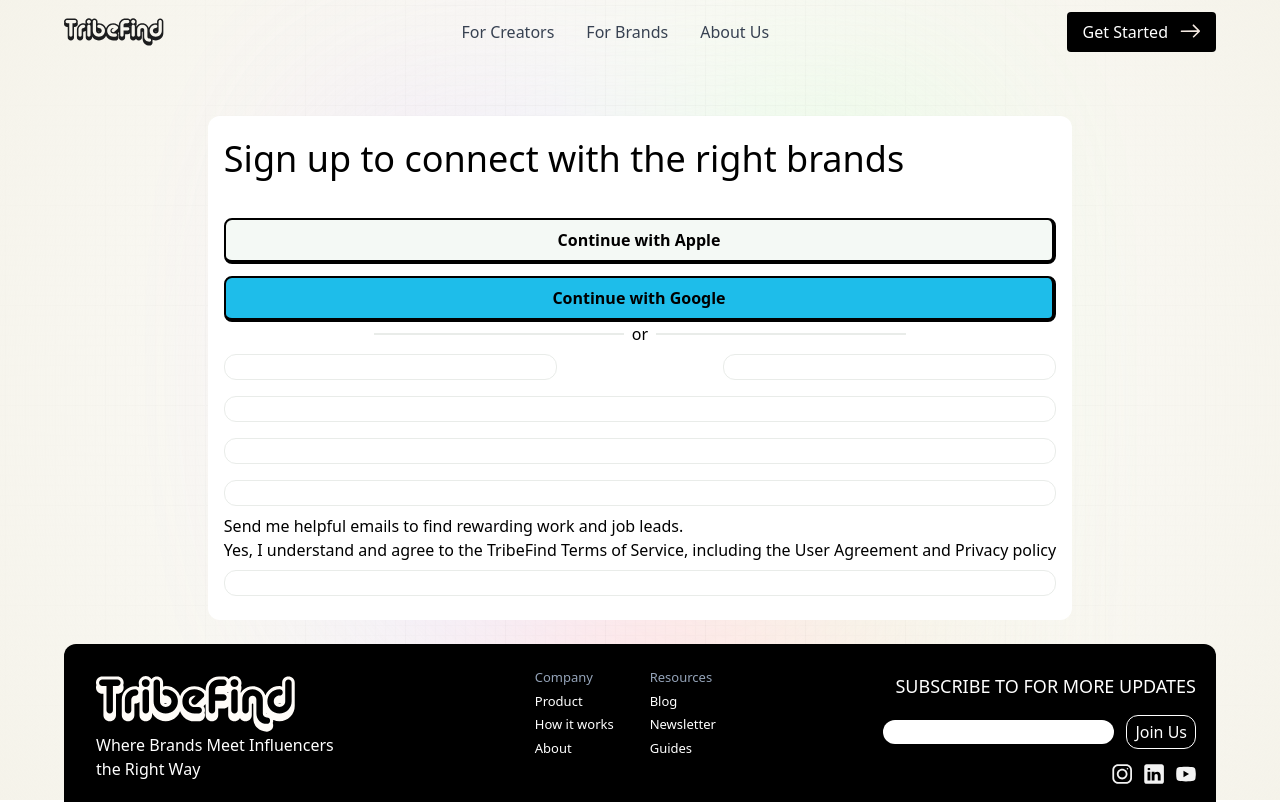
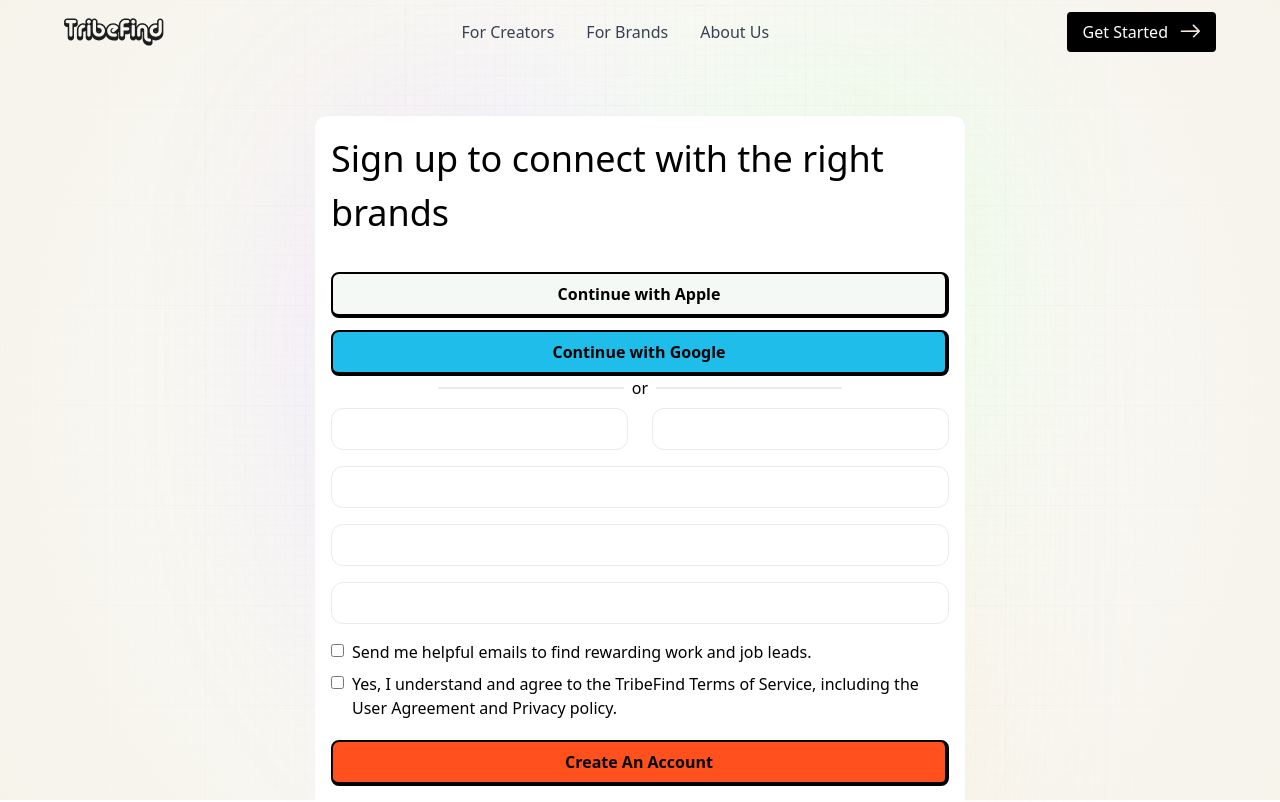
Before and after one commit to temple-19/tribefind_v1, a Next.js app: page /get-started in a window 1280 px wide. Shown: the top 802 px of the page. Built offline with nearby package versions, Linux system fonts and the light colour scheme; no server answers.

Commit message:
signin 2

```diff
--- a/app/get-started/page.jsx
+++ b/app/get-started/page.jsx
@@ -1,8 +1,16 @@
-import React from "react";
+"use client";
+import React, { useEffect, useState } from "react";
 
 const page = () => {
+  const [checkboxOneChecked, setCheckboxOneChecked] = useState(false);
+  const [checkboxTwoChecked, setCheckboxTwoChecked] = useState(false);
+
+  const handleCheckboxChange = (event, setState) => {
+    setState(event.target.checked);
+  };
+
   return (
-    <div className="bg-white rounded-xl p-4 mx-auto w-60% ">
+    <div className="bg-white rounded-xl p-4 mx-auto max-w-[650px] ">
       <h2 className="text-[36px] mb-5">
         Sign up to connect with the right brands
       </h2>
@@ -21,18 +29,40 @@ const page = () => {
       </div>
       <div className="">
         <div className="space-x-6 flex justify-between">
-          <input className=" border w-[40%] my-2 rounded-xl border-[#E9ECE9]" />
-          <input className=" border w-[40%] my-2 rounded-xl border-[#E9ECE9]" />
+          <input className=" border w-[50%] my-2 rounded-xl p-2 border-[#E9ECE9]" />
+          <input className=" border w-[50%] my-2 rounded-xl p-2 border-[#E9ECE9]" />
         </div>
-        <input className=" w-full border  my-2 rounded-xl border-[#E9ECE9] " />
-        <input className=" w-full border  my-2 rounded-xl border-[#E9ECE9] " />
-        <input className=" w-full border  my-2 rounded-xl border-[#E9ECE9] " />
-        <p>Send me helpful emails to find rewarding work and job leads.</p>
-        <p>
-          Yes, I understand and agree to the TribeFind Terms of Service,
-          including the User Agreement and Privacy policy
-        </p>
-        <input className=" w-full border   my-2 rounded-xl border-[#E9ECE9]" />
+        <input className=" w-full border  my-2 rounded-xl p-2 border-[#E9ECE9] " />
+        <input className=" w-full border  my-2 rounded-xl p-2 border-[#E9ECE9] " />
+        <input className=" w-full border  my-2 rounded-xl p-2 border-[#E9ECE9] " />
+        {/* Checkbox 1 */}
+        <div className="flex items-start my-2">
+          <input
+            type="checkbox"
+            className="mt-1 mr-2"
+            onChange={(e) => handleCheckboxChange(e, setCheckboxOneChecked)}
+          />
+          <p>Send me helpful emails to find rewarding work and job leads.</p>
+        </div>
+
+        {/* Checkbox 2 */}
+        <div className="flex items-start my-2">
+          <input
+            type="checkbox"
+            className="mt-1 mr-2"
+            onChange={(e) => handleCheckboxChange(e, setCheckboxTwoChecked)}
+          />
+          <p>
+            Yes, I understand and agree to the TribeFind Terms of Service,
+            including the User Agreement and Privacy policy.
+          </p>
+        </div>
+        <button className="p-2 w-full mt-3 bg-[#FF501E] text-black font-semibold whitespace-nowrap rounded-lg border-2 border-r-4 border-b-4 border-black">
+          Create An Account
+        </button>
+        <button className="p-2 w-full mt-3 text-[14px] text-black font-semibold whitespace-nowrap rounded-lg ">
+          Already have an account? Log In
+        </button>
       </div>
     </div>
   );
```
